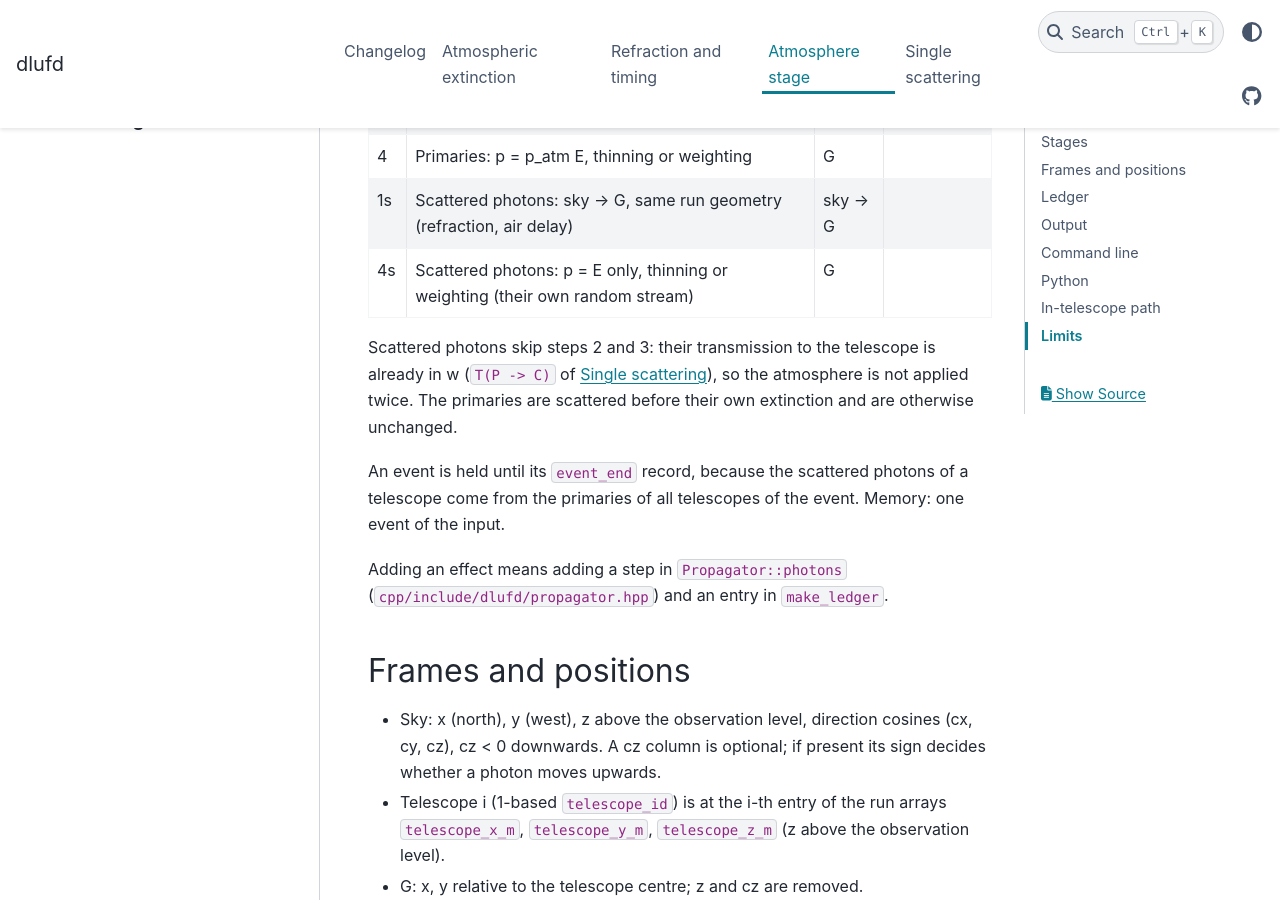
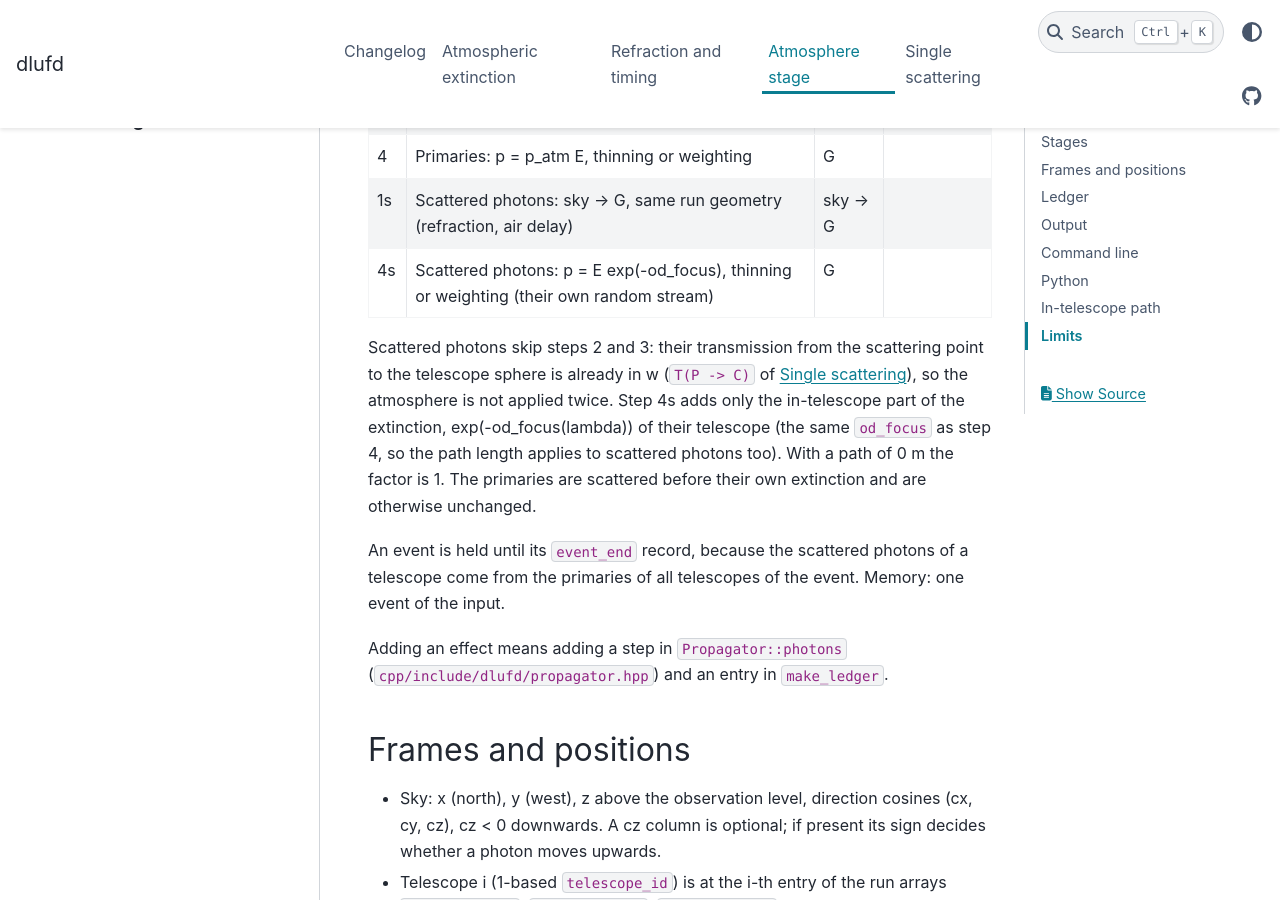
Before and after one commit to GernotMaier/dlufd, a Sphinx documentation site: the page built from docs/propagation.md, in a window 1280 px wide and 900 px high, scrolled down 1158 px. Built offline with Sphinx 7.4.7 and the PyData theme 0.15.4, drawn with Linux system fonts in a browser that asks for light colours.

Commit message:
Address review: apply the in-telescope path to scattered photons
Scattered photons get exp(-od_focus) of their telescope in the envelope
step; output with path length 0 is unchanged.

Co-Authored-By: Claude Opus 5.5 <noreply@anthropic.com>

```diff
--- a/docs/propagation.md
+++ b/docs/propagation.md
@@ -25,11 +25,14 @@ With `--scattering` the stage runs one more step per event, before the steps abo
 | 2, 3 | Primaries: wavelength, extinction p_atm | G | |
 | 4 | Primaries: p = p_atm E, thinning or weighting | G | |
 | 1s | Scattered photons: sky → G, same run geometry (refraction, air delay) | sky → G | |
-| 4s | Scattered photons: p = E only, thinning or weighting (their own random stream) | G | |
+| 4s | Scattered photons: p = E exp(-od_focus), thinning or weighting (their own random stream) | G | |
 
-Scattered photons skip steps 2 and 3: their transmission to the telescope is already in w
-(`T(P -> C)` of [](scattering.md)), so the atmosphere is not applied twice. The primaries are
-scattered before their own extinction and are otherwise unchanged.
+Scattered photons skip steps 2 and 3: their transmission from the scattering point to the telescope
+sphere is already in w (`T(P -> C)` of [](scattering.md)), so the atmosphere is not applied twice.
+Step 4s adds only the in-telescope part of the extinction, exp(-od_focus(lambda)) of their telescope
+(the same `od_focus` as step 4, so the path length applies to scattered photons too). With a path of
+0 m the factor is 1. The primaries are scattered before their own extinction and are otherwise
+unchanged.
 
 An event is held until its `event_end` record, because the scattered photons of a telescope come
 from the primaries of all telescopes of the event. Memory: one event of the input.
```
Also changed, not shown: docs/scattering.md (+2 -1 lines), 3 other files.
